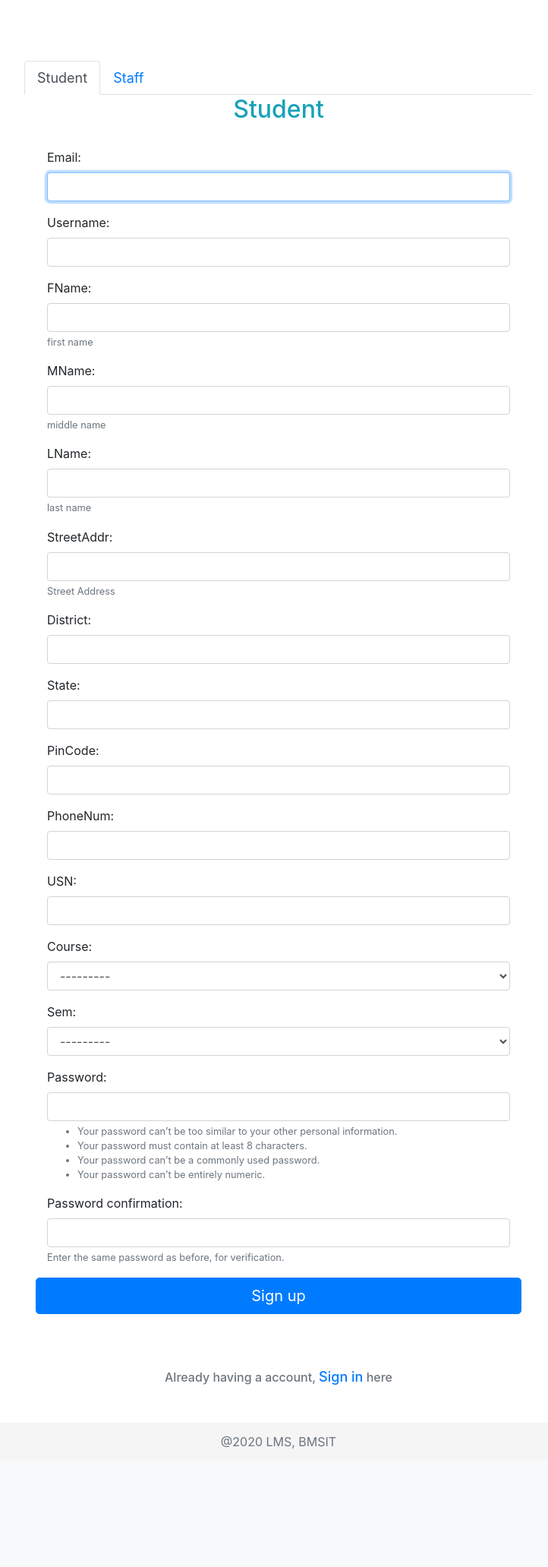
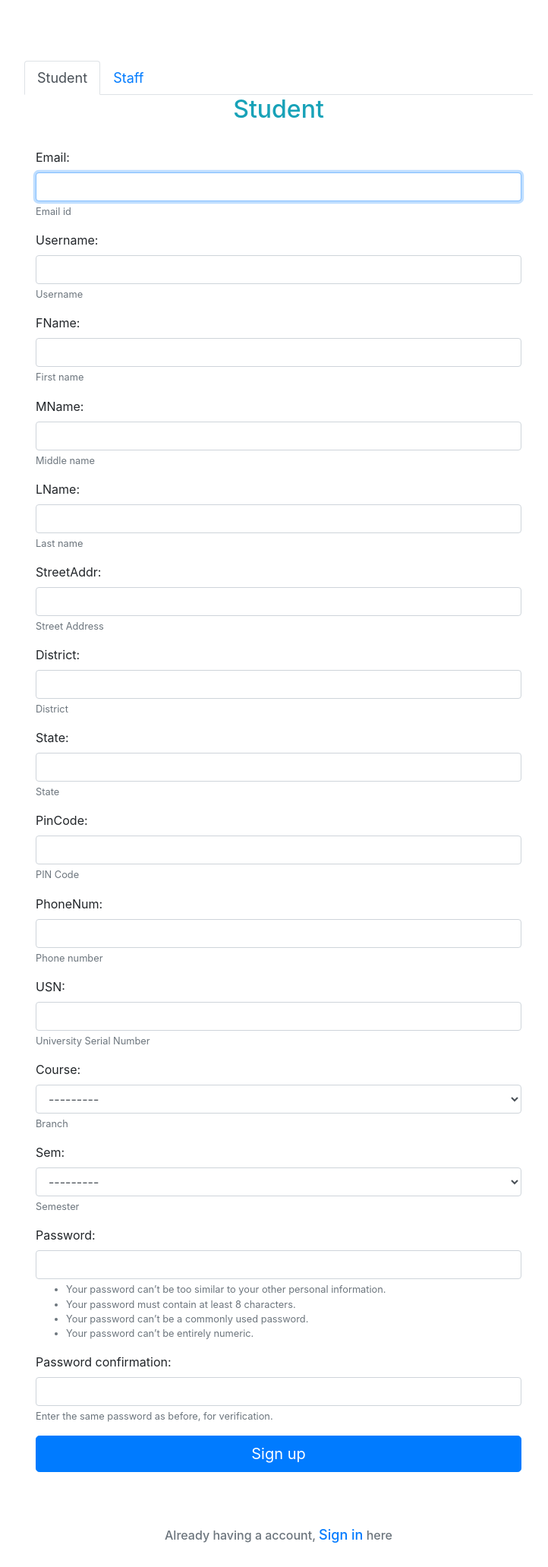
Before and after one commit to Raghuvorkady/Dbms-Mini-Project, a Django app: page /signup/ in a window 1280 px wide. Shown: the part 209-2272 px from the top of the page at 76% size, without its empty margins (273-995 px from the left). Before the commit the page ends 2116 px from the top, so only its background shows below. Run offline with Django 3.2, Linux system fonts and the light colour scheme; some libraries are stand-ins or nearby versions.

Commit message:
added help text and form validation in student and staff

```diff
--- a/djangoProject/lms/account/forms.py
+++ b/djangoProject/lms/account/forms.py
@@ -3,12 +3,6 @@ from django.contrib.auth.forms import UserCreationForm
 from django.forms import fields
 from django.forms.models import ModelForm
 from account.models import Account
-
-class RegistrationForm(UserCreationForm):
-    class Meta:
-        model = Account
-        fields = ['email', 'username', 'fName', 'mName', 'lName', 'streetAddr',
-        'district', 'state', 'pinCode', 'phoneNum']
 
 class StudentRegistrationForm(UserCreationForm):
     def __init__(self, *args, **kwargs):
--- a/djangoProject/lms/account/models.py
+++ b/djangoProject/lms/account/models.py
@@ -59,21 +59,21 @@ class Account(AbstractBaseUser):
         (8, 8),
     )
 
-    email = models.EmailField(verbose_name="email", max_length=50, unique=True)
-    username = models.CharField(max_length=30, unique=True)
-    fName = models.CharField(max_length=20, help_text='first name')
-    mName = models.CharField(max_length=20, help_text='middle name', blank=True)
-    lName = models.CharField(max_length=20, help_text='last name', blank=True)
+    email = models.EmailField(verbose_name="email", max_length=50, unique=True, help_text="Email id")
+    username = models.CharField(max_length=30, unique=True, help_text="Username")
+    fName = models.CharField(max_length=20, help_text='First name')
+    mName = models.CharField(max_length=20, help_text='Middle name', blank=True)
+    lName = models.CharField(max_length=20, help_text='Last name', blank=True)
     streetAddr = models.CharField(max_length=50, help_text="Street Address", null=True)
-    district = models.CharField(max_length=20, null=True)
-    state = models.CharField(max_length=20, null=True)
-    pinCode = models.CharField(max_length=6, null=True)
-    phoneNum = models.CharField(max_length=10, null=True, blank=True)
+    district = models.CharField(max_length=20, null=True, help_text="District")
+    state = models.CharField(max_length=20, null=True, help_text="State")
+    pinCode = models.CharField(max_length=6, null=True, help_text="PIN Code")
+    phoneNum = models.CharField(max_length=10, null=True, blank=True, help_text="Phone number")
 
-    USN = models.CharField(max_length=10, null=True, unique=True, blank=True)
-    course = models.CharField(max_length=50, null=True, choices=COURSES, blank=True)
-    sem = models.PositiveSmallIntegerField(null=True, choices=SEM, blank=True)
-    salary = models.CharField(max_length=6, null=True, blank=True)
+    USN = models.CharField(max_length=10, null=True, unique=True, blank=True, help_text="University Serial Number")
+    course = models.CharField(max_length=50, null=True, choices=COURSES, blank=True, help_text="Branch")
+    sem = models.PositiveSmallIntegerField(null=True, choices=SEM, blank=True, help_text="Semester")
+    salary = models.CharField(max_length=6, null=True, blank=True, help_text="Salary")
 
     date_joined = models.DateTimeField(verbose_name='date joined', auto_now_add=True)
     last_login = models.DateTimeField(verbose_name='last login', auto_now=True)
--- a/djangoProject/lms/libraryApp/templates/libraryApp/forms-staff.html
+++ b/djangoProject/lms/libraryApp/templates/libraryApp/forms-staff.html
@@ -4,30 +4,56 @@
 <div class="container">
     <h2 class="text-center text-info">Staff</h2>
   <br>
-  <form action="" method="POST">
+
+
+<form method="POST" novalidate>
   {% csrf_token %}
 
-    <div class="container">
   {% for hidden_field in staffForm.hidden_fields %}
     {{ hidden_field }}
   {% endfor %}
+
+  {% if staffForm.non_field_errors %}
+    <div class="alert alert-danger" role="alert">
+      {% for error in staffForm.non_field_errors %}
+        {{ error }}
+      {% endfor %}
+    </div>
+  {% endif %}
+
   {% for field in staffForm.visible_fields %}
     <div class="form-group">
       {{ field.label_tag }}
+
+      {% if staffForm.is_bound %}
+        {% if field.errors %}
+          {% render_field field class="form-control is-invalid" %}
+          {% for error in field.errors %}
+            <div class="invalid-feedback">
+              {{ error }}
+            </div>
+          {% endfor %}
+        {% else %}
+          {% render_field field class="form-control is-valid" %}
+        {% endif %}
+      {% else %}
         {% render_field field class="form-control" %}
+      {% endif %}
+
       {% if field.help_text %}
         <small class="form-text text-muted">{{ field.help_text }}</small>
       {% endif %}
     </div>
   {% endfor %}
-    </div>
 
  <input type="submit" class="btn btn-primary btn-lg btn-block" name="STAFF" value="Sign up"></input>
 
     <br>
     <h6 class="mt-5 mb-3 text-muted text-center">Already having a account, <a href="{% url 'signin' %}">Sign in</a> here
     </h6>
+
 </form>
+
 
   {% comment %} <form>
     <h2 class="text-center text-info">Staff</h2>
--- a/djangoProject/lms/libraryApp/templates/libraryApp/forms-student.html
+++ b/djangoProject/lms/libraryApp/templates/libraryApp/forms-student.html
@@ -3,29 +3,53 @@
 <div class="container">
   <h2 class="text-center text-info">Student</h2>
   <br>
-  <form action="" method="POST">
+
+<form method="POST" novalidate>
   {% csrf_token %}
 
-    <div class="container">
   {% for hidden_field in studentForm.hidden_fields %}
     {{ hidden_field }}
   {% endfor %}
+
+  {% if studentForm.non_field_errors %}
+    <div class="alert alert-danger" role="alert">
+      {% for error in studentForm.non_field_errors %}
+        {{ error }}
+      {% endfor %}
+    </div>
+  {% endif %}
+
   {% for field in studentForm.visible_fields %}
     <div class="form-group">
       {{ field.label_tag }}
+
+      {% if studentForm.is_bound %}
+        {% if field.errors %}
+          {% render_field field class="form-control is-invalid" %}
+          {% for error in field.errors %}
+            <div class="invalid-feedback">
+              {{ error }}
+            </div>
+          {% endfor %}
+        {% else %}
+          {% render_field field class="form-control is-valid" %}
+        {% endif %}
+      {% else %}
         {% render_field field class="form-control" %}
+      {% endif %}
+
       {% if field.help_text %}
         <small class="form-text text-muted">{{ field.help_text }}</small>
       {% endif %}
     </div>
   {% endfor %}
-    </div>
 
   <input type="submit" class="btn btn-primary btn-lg btn-block" name="STUDENT" value="Sign up"></input>
 
     <br>
     <h6 class="mt-5 mb-3 text-muted text-center">Already having a account, <a href="{% url 'signin' %}">Sign in</a> here
     </h6>
+
 </form>
 
 
--- a/djangoProject/lms/libraryApp/views.py
+++ b/djangoProject/lms/libraryApp/views.py
@@ -1,16 +1,10 @@
-from account.forms import RegistrationForm, StaffRegistrationForm, StudentRegistrationForm
-from typing import ContextManager
-from django.contrib import messages
-from django.db.models import query
+from account.forms import StaffRegistrationForm, StudentRegistrationForm
 from libraryApp.models import *
 from django.shortcuts import render, redirect
-from django.http import HttpResponse
 from .filters import BookFilter
-from .forms import AddAuthorForm, AddBookForm, AddPublisherForm, AddStockForm, CreateUserForm
-from django.contrib.auth.forms import UserCreationForm
-from account.models import Account
+from .forms import AddAuthorForm, AddBookForm, AddPublisherForm, AddStockForm
+from django.contrib.auth import authenticate, login, logout
 import time
-
 
 class tempBook:
     def __init__(self, slNo, bookTitle, bookID, genre, pubID, pubName, pubYear, authID, author, isbn, stock):
@@ -444,6 +438,10 @@ def signUp(request):
                 staff = staffSignUpForm.save()
                 staff.is_staff = True
                 staff.save()
+
+                account = authenticate(email=staff.email, password=staff.password)
+                login(request, account)
+                return redirect(dashboard)
         else:
             data = {
                 "USN": request.POST['USN'],
@@ -455,7 +453,11 @@ def signUp(request):
 
             if studentSignUpForm.is_valid():
                 studentSignUpForm.save()
-
+                email = studentSignUpForm.cleaned_data.get('email')
+                password1 = studentSignUpForm.cleaned_data.get('password1')
+                account = authenticate(email=email, password=password1)
+                login(request, account)
+                return redirect(dashboard)
         print("SIGNUP REQUEST", request.POST)
 
     context = {
```
Also changed, not shown: djangoProject/lms/db.sqlite3. Lines whose indentation alone changed are shown as unchanged.
